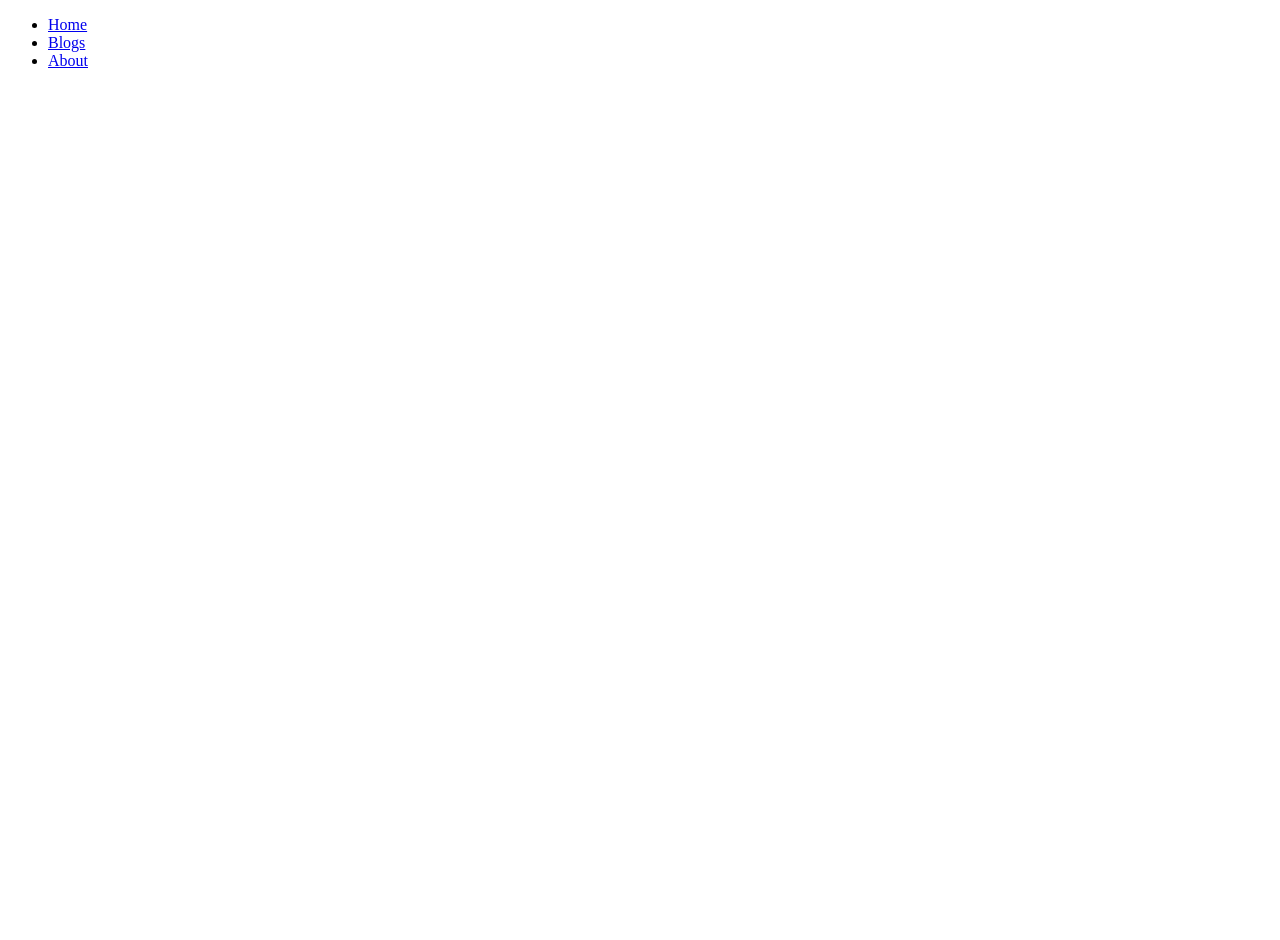
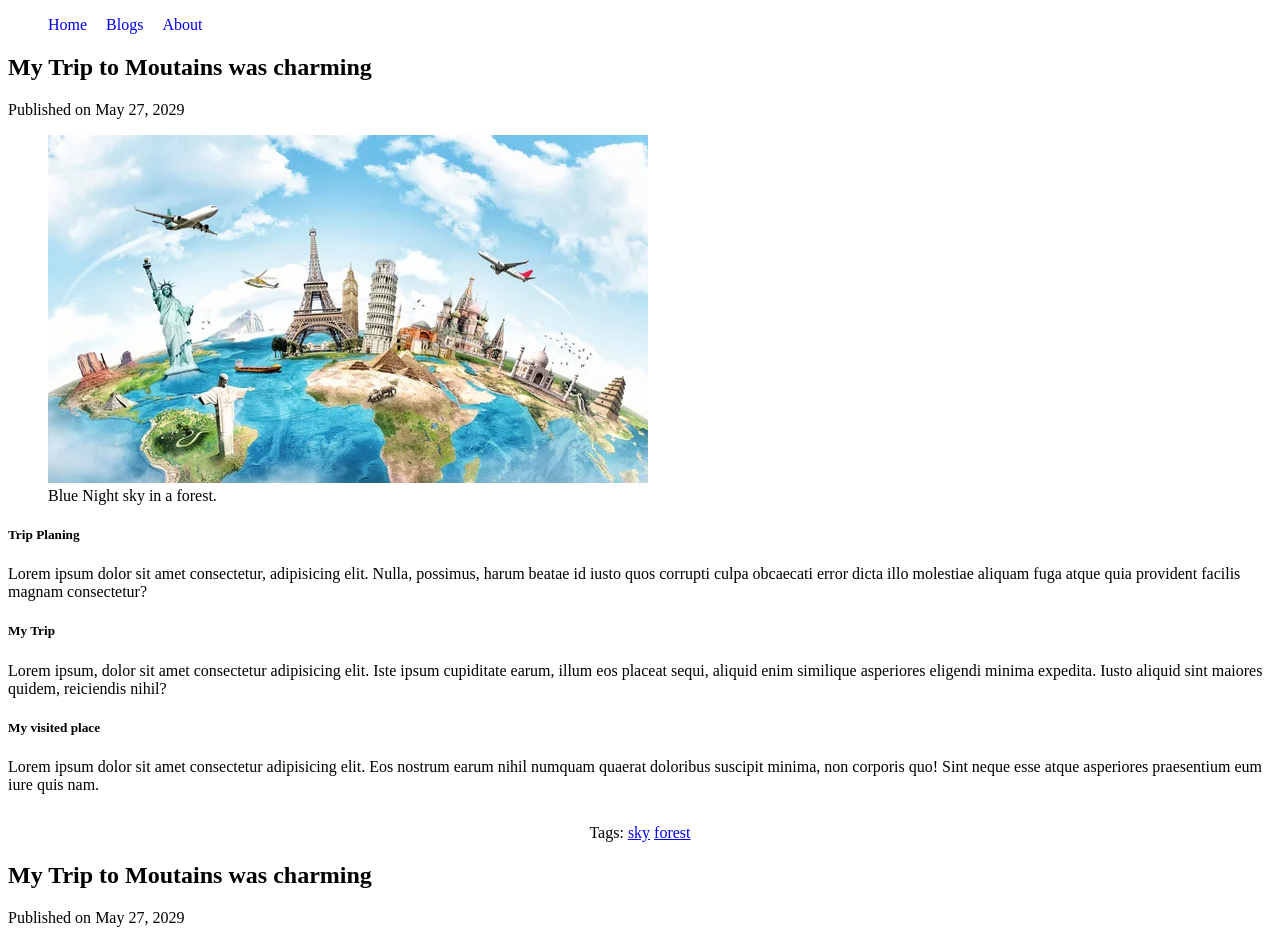
Before and after one commit to hmfahad/module_4, a plain HTML site: page blog.html in a window 1280 px wide. Shown: the top 940 px of the page. Before the commit the page ends 800 px from the top, so only its background shows below. Drawn offline with Linux system fonts and the light colour scheme.

Commit message:
end this vidio

```diff
--- a/blog.html
+++ b/blog.html
@@ -18,13 +18,91 @@
     </header>
 
     <main>
+        <article>
+            <header>
+                <h2>My Trip to Moutains was charming</h2>
+                <p>
+                    Published on <time datetime="2029-05-27">May 27, 2029</time>
+                </p>
+            </header>
 
+            <figure>
+                <img src="images/1.jpg" alt="">
+                <figcaption>Blue Night sky in a forest.</figcaption>
+            </figure>
+            <section>
+                <h5>Trip Planing</h5>
+                <p>Lorem ipsum dolor sit amet consectetur, adipisicing elit. Nulla, possimus, harum beatae id iusto quos corrupti culpa obcaecati error dicta illo molestiae aliquam fuga atque quia provident facilis magnam consectetur?</p>
+            </section>
+
+            <section>
+                <h5>
+                    My Trip
+                </h5>
+                <p>Lorem ipsum, dolor sit amet consectetur adipisicing elit. Iste ipsum cupiditate earum, illum eos placeat sequi, aliquid enim similique asperiores eligendi minima expedita. Iusto aliquid sint maiores quidem, reiciendis nihil?</p>
+            </section>
+
+            <section>
+                <h5>My visited place</h5>
+                <p>Lorem ipsum dolor sit amet consectetur adipisicing elit. Eos nostrum earum nihil numquam quaerat doloribus suscipit minima, non corporis quo! Sint neque esse atque asperiores praesentium eum iure quis nam.</p>
+            </section>
+
+            <footer>
+                <p>Tags: <a href="sky">sky</a>
+                <a href="forest">forest</a>
+                </p>
+
+            </footer>
+
+
+
+        </article>
+
+        <article>
+            <header>
+                <h2>My Trip to Moutains was charming</h2>
+                <p>
+                    Published on <time datetime="2029-05-27">May 27, 2029</time>
+                </p>
+            </header>
+
+            <figure>
+                <img src="images/1.jpg" alt="">
+                <figcaption>Blue Night sky in a forest.</figcaption>
+            </figure>
+            <section>
+                <h5>Trip Planing</h5>
+                <p>Lorem ipsum dolor sit amet consectetur, adipisicing elit. Nulla, possimus, harum beatae id iusto quos corrupti culpa obcaecati error dicta illo molestiae aliquam fuga atque quia provident facilis magnam consectetur?</p>
+            </section>
+
+            <section>
+                <h5>
+                    My Trip
+                </h5>
+                <p>Lorem ipsum, dolor sit amet consectetur adipisicing elit. Iste ipsum cupiditate earum, illum eos placeat sequi, aliquid enim similique asperiores eligendi minima expedita. Iusto aliquid sint maiores quidem, reiciendis nihil?</p>
+            </section>
+
+            <section>
+                <h5>My visited place</h5>
+                <p>Lorem ipsum dolor sit amet consectetur adipisicing elit. Eos nostrum earum nihil numquam quaerat doloribus suscipit minima, non corporis quo! Sint neque esse atque asperiores praesentium eum iure quis nam.</p>
+            </section>
+
+            <footer>
+                <p>Tags: <a href="sky">sky</a>
+                <a href="forest">forest</a>
+                </p>
+
+            </footer>
+
+
+
+        </article>
 
     </main>
 
 
     <footer>
-
+        <P><SMAll> &COPY; 2029. aLL rIGHTS RESERVED</SMAll></P>
 
 
     </footer>
--- a/styles/blog.css
+++ b/styles/blog.css
@@ -0,0 +1,15 @@
+nav > ul > li {
+    display: inline;
+    text-decoration: none;
+    margin-right: 15px;
+}
+
+nav li > a{
+    text-decoration: none;
+}
+
+footer{
+    text-align: center;
+    text-align: center;
+    margin-top: 30PX;
+}
```
Also changed, not shown: images/1.jpg (added).
